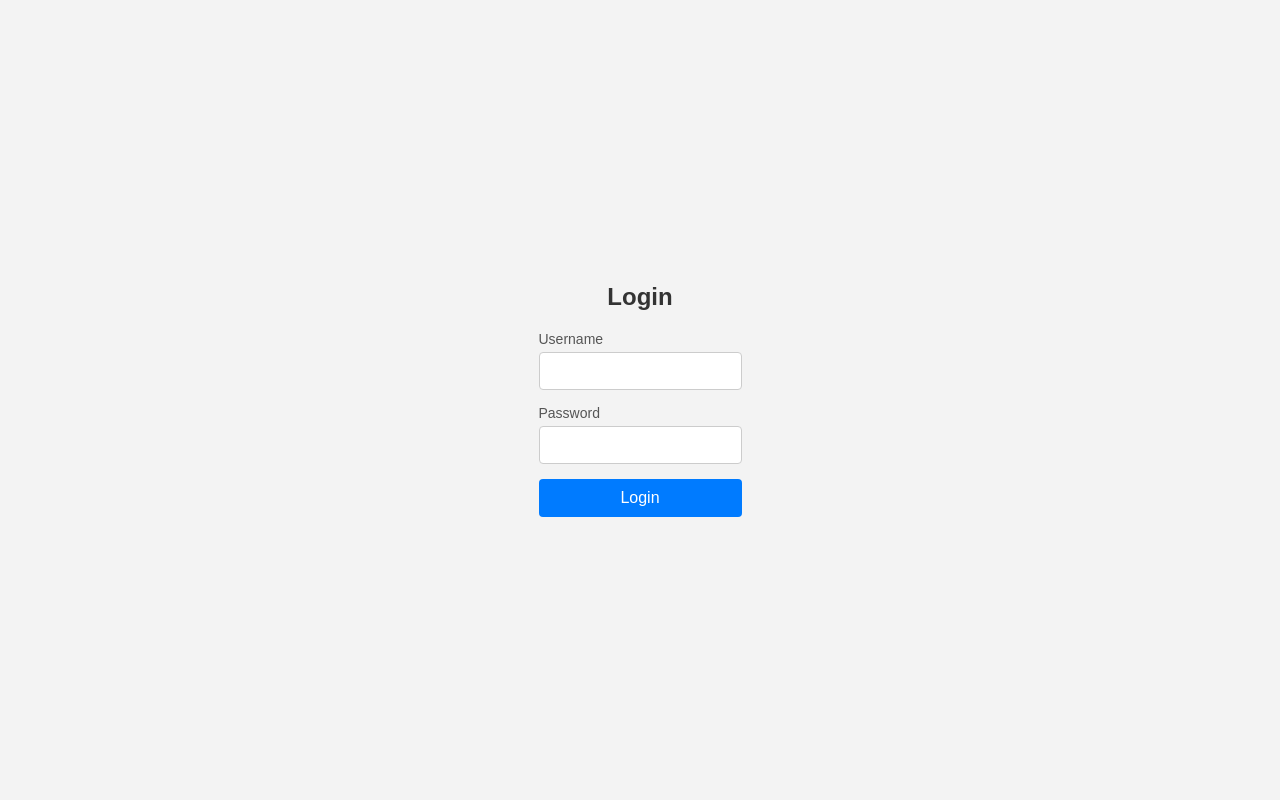
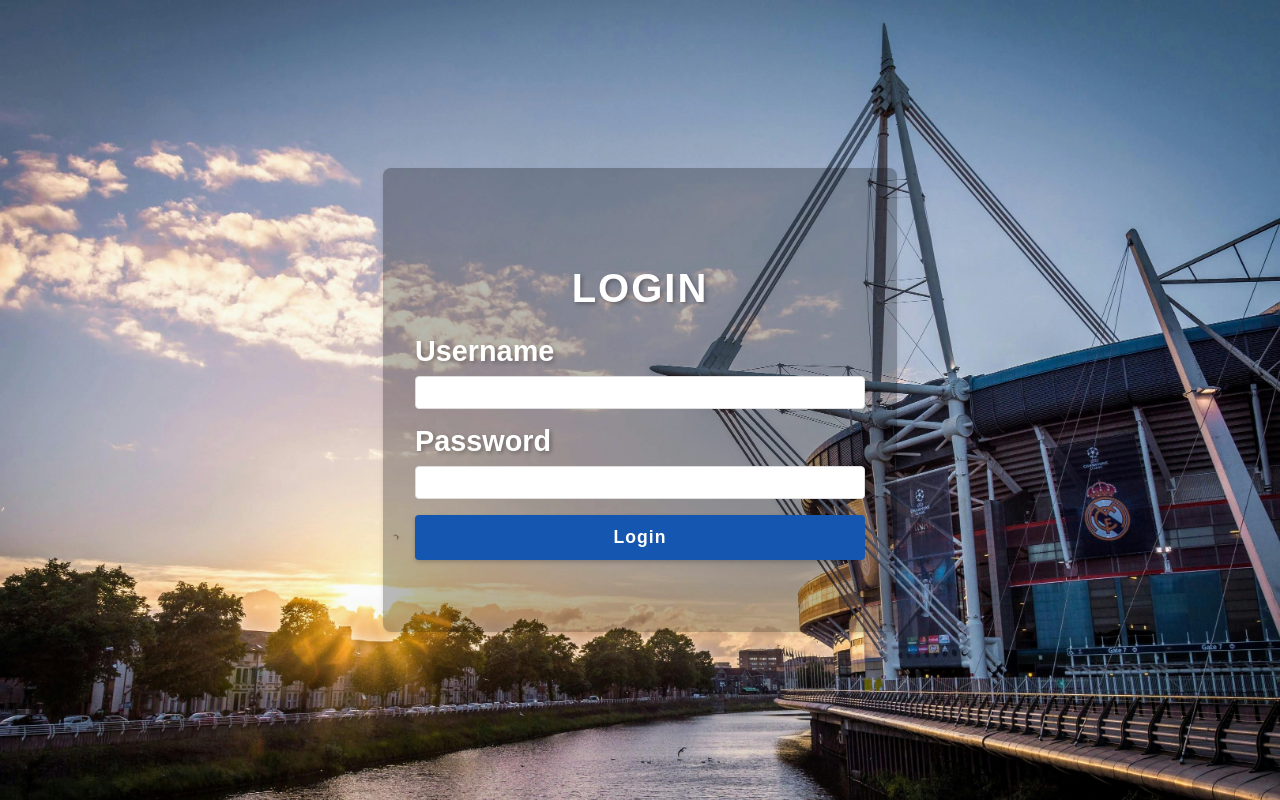
Before and after one commit to DevnathNS/UID-Project, a plain HTML site: page index.html in a window 1280 px wide. Drawn offline with Linux system fonts and the light colour scheme.

Commit message:
addeed login page

```diff
--- a/index.html
+++ b/index.html
@@ -7,9 +7,9 @@
     <link rel="stylesheet" href="styles/index.css">
 </head>
 <body>
-    <div class="login-form">
+    <div class="login-container">
         <h1>Login</h1>
-        <form action="home.html" method="get">
+        <form action="home.html" target="_self">
             <div class="form-group">
                 <label for="username">Username</label>
                 <input type="text" id="username" name="username" required>
@@ -18,7 +18,7 @@
                 <label for="password">Password</label>
                 <input type="password" id="password" name="password" required>
             </div>
-            <button type="submit" class="login-btn">Login</button>
+            <button type="submit">Login</button>
         </form>
     </div>
 </body>
--- a/styles/index.css
+++ b/styles/index.css
@@ -1,56 +1,81 @@
-* {
+body {
     margin: 0;
-    padding: 0;
-    box-sizing: border-box;
-}
-
-body {
-    font-family: Arial, sans-serif;
-    background-color: #f3f3f3;
+    height: 100vh;
     display: flex;
     justify-content: center;
     align-items: center;
-    height: 100vh;
+    font-family: Arial, sans-serif;
+    background-color: #f0f2f5;
+    background-image: url('/assets/images/login-bg.jpg');
+    background-size: cover;
 }
 
-.login-form h1 {
+.login-container {
+    display: flex;
+    flex-direction: column;
+    justify-content: center;
+    background-color: white;
+    padding: 2rem;
+    border-radius: 8px;
+    box-shadow: 0 2px 4px rgba(0, 0, 0, 0.1);
+    width: 450px;
+    height: 400px;
+    background-color: #00000044;
+    border-width: 10px;
+}
+
+.login-container:hover {
+    cursor: pointer;
+    scale: 1.01;
+}
+
+h1 {
     text-align: center;
-    margin-bottom: 20px;
-    font-size: 24px;
-    color: #333;
+    color: #ffffff;
+    margin-bottom: 1.5rem;
+    font-size: 2.5rem;
+    text-transform: uppercase;
+    letter-spacing: 2px;
+    text-shadow: 2px 2px 4px rgba(0, 0, 0, 0.3);
+    font-weight: 700;
 }
 
 .form-group {
-    margin-bottom: 15px;
+    margin-bottom: 1rem;
 }
 
 label {
     display: block;
-    margin-bottom: 5px;
-    font-size: 14px;
-    color: #555;
+    margin-bottom: 0.5rem;
+    color: #ffffff;
+    text-shadow: 2px 2px 4px rgba(0, 0, 0, 0.3);
+    font-weight: 700;
+    font-size: 1.8rem;
 }
 
 input {
     width: 100%;
-    padding: 10px;
-    font-size: 14px;
-    border: 1px solid #ccc;
+    padding: 0.5rem;
+    border: 1px solid #ddd;
     border-radius: 4px;
+    box-sizing: border-box;
 }
 
-.login-btn {
+button {
     width: 100%;
-    padding: 10px;
-    font-size: 16px;
+    padding: 0.75rem;
+    background-color: #1557b0;
     color: white;
-    background-color: #007bff;
     border: none;
     border-radius: 4px;
     cursor: pointer;
-    transition: background-color 0.3s ease;
+    font-size: 1.1rem;
+    font-weight: 600;
+    letter-spacing: 1px;
+    transition: all 0.3s ease;
+    box-shadow: 0 2px 4px rgba(0, 0, 0, 0.2);
 }
 
-.login-btn:hover {
-    background-color: #0056b3;
+button:hover {
+    box-shadow: 0 4px 8px rgba(0, 0, 0, 0.3);
 }
```
Also changed, not shown: assets/images/login-bg.jpg (added).
